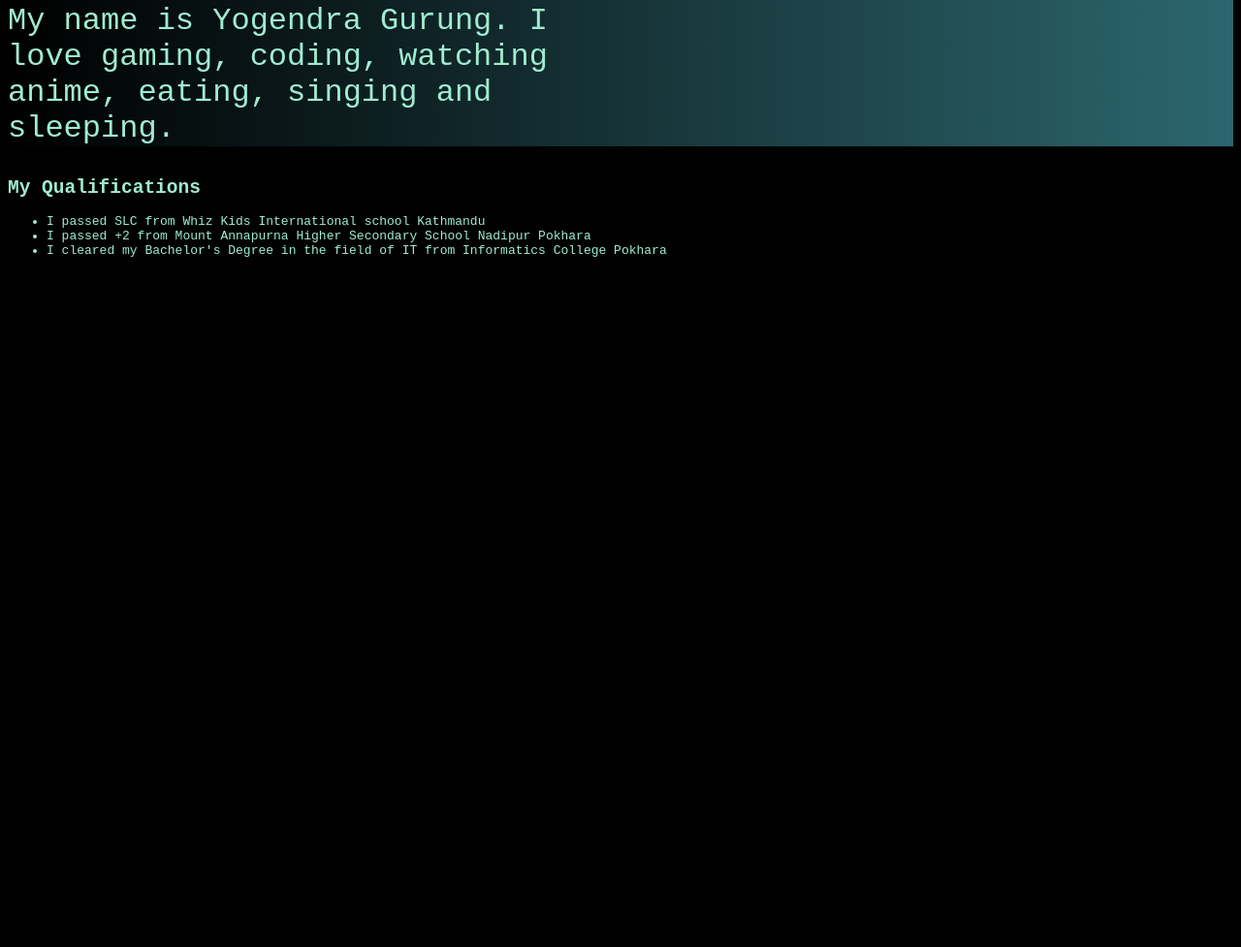
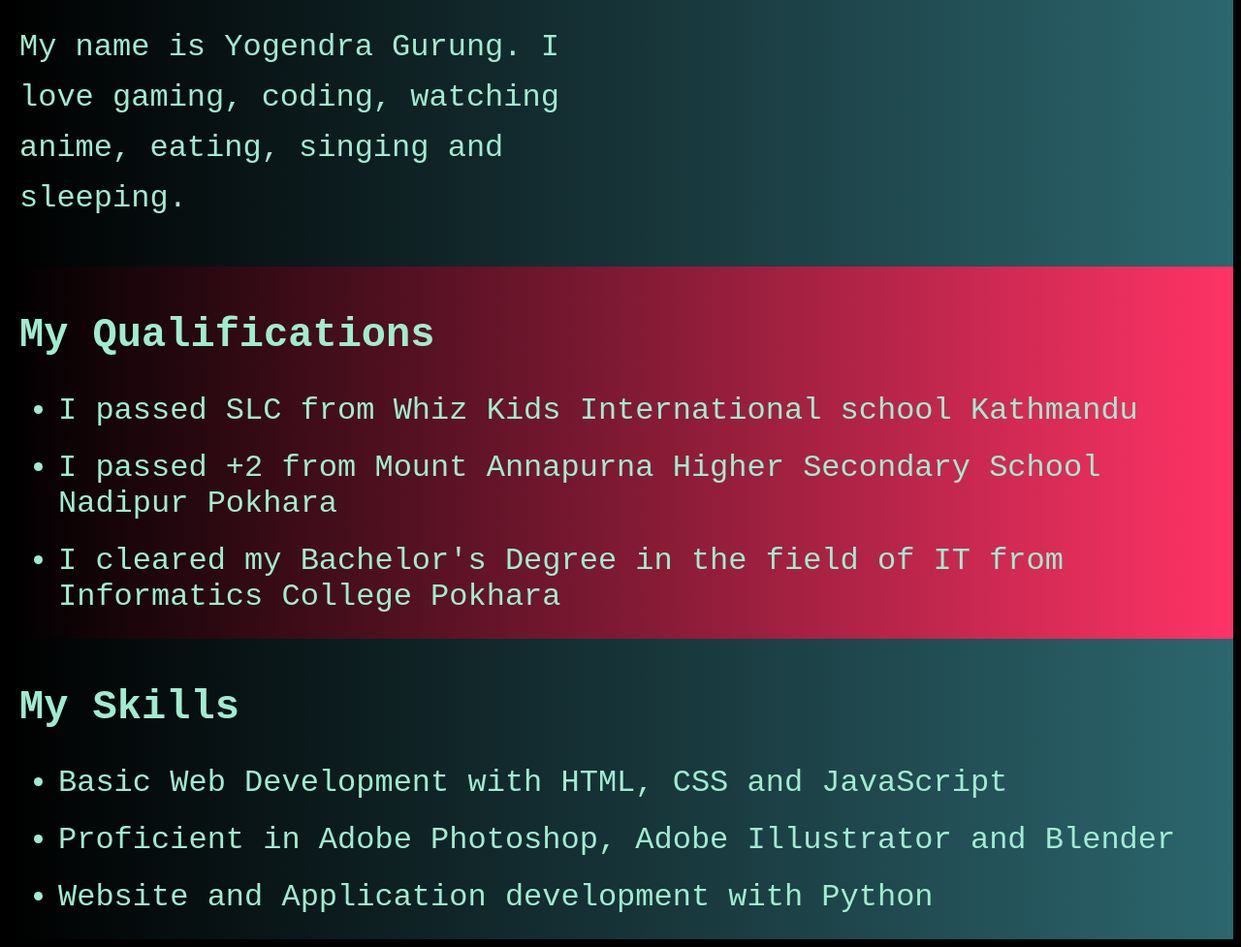
Before and after one commit to ygurung143/yogendra, a plain HTML site: page index.html in a window 1280 px wide. Shown: the part 151-1128 px from the top of the page at 97% size. Before the commit the page ends 800 px from the top, so only its background shows below. Drawn offline with Linux system fonts and the light colour scheme.

Commit message:
added some HTML and more CSS

```diff
--- a/css/style.css
+++ b/css/style.css
@@ -11,8 +11,29 @@ h1{
 p{
     font-size:32px;
     width:45%;
+    line-height:52px;
 }
 
 .intro{
     background:linear-gradient(to left, #2C666E, #000000);
+    padding:12px;
 }
+
+h2{
+    font-size:42px;
+}
+
+ul li{
+    font-size:32px;
+    margin-top:22px;
+}
+
+.qualifications{
+    background:linear-gradient(to left, #FF3366, #000000);
+    padding:12px;
+}
+
+.skills{
+    background:linear-gradient(to left, #2C666E, #000000);
+    padding:12px;
+}
--- a/index.html
+++ b/index.html
@@ -12,12 +12,23 @@
         <p>My name is Yogendra Gurung. I love gaming, coding, watching anime, eating, singing and sleeping.</p>
     </div>
 
+    <div class="qualifications">
         <h2>My Qualifications</h2>
         <ul>
             <li>I passed SLC from Whiz Kids International school Kathmandu</li>
             <li>I passed +2 from Mount Annapurna Higher Secondary School Nadipur Pokhara</li>
             <li>I cleared my Bachelor's Degree in the field of IT from Informatics College Pokhara</li>
         </ul>
+    </div>
+
+    <div class="skills">
+        <h2>My Skills</h2>
+        <ul>
+            <li>Basic Web Development with HTML, CSS and JavaScript</li>
+            <li>Proficient in Adobe Photoshop, Adobe Illustrator and Blender</li>
+            <li>Website and Application development with Python</li>
+        </ul>
+    </div>
 
 </body>
 </html>
```
Lines whose indentation alone changed are shown as unchanged.
